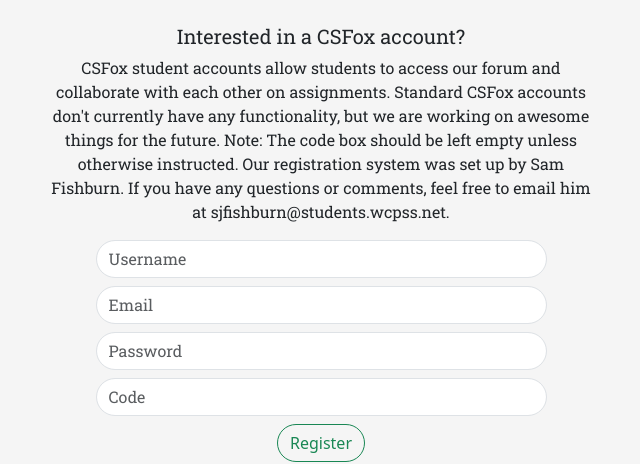
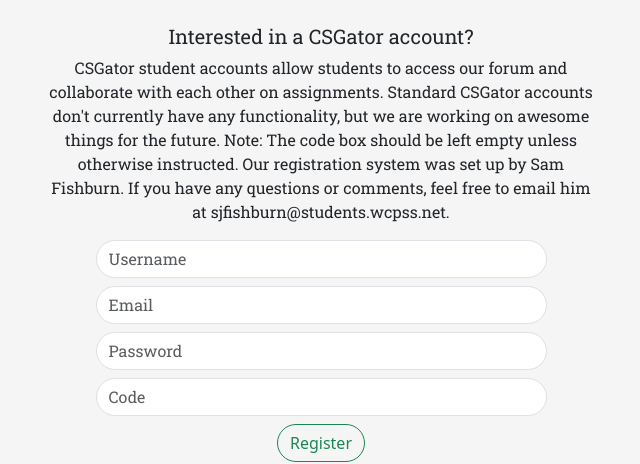
Before and after one commit to 0atme41/glhs-peer-tutoring, a Flask app: page /register in a window 1280 px wide. Shown: the part 96-560 px from the top of the page, without its empty margins (319-959 px from the left). Run offline with Flask 3, Linux system fonts and the light colour scheme.

Commit message:
Changed CSFox to CSGator again

```diff
--- a/templates/c++_tutorial.html
+++ b/templates/c++_tutorial.html
@@ -22,7 +22,7 @@
 
                             <h1 class = 'm-4 mb-0' style = "font-family: 'Roboto Slab', serif; font-size: 3.5vh">C++ Tutorial</h1>
                             <p class = 'm-4 mt-2' style = "font-family: 'Roboto Slab', serif; font-size: 1.9vh">
-                                Welcome to the CSFox C++ tutorial! The founders of CSFox are currently working on a
+                                Welcome to the CSGator C++ tutorial! The founders of CSGator are currently working on a
                                 C++ tutorial, but it isn't complete yet. In the mean time, here are some other
                                 online tutorials. We have attached some links below to other online tutorials, and we hope to get
                                 ours up and running soon! We thank you for your patience, and we hope you will come back once
--- a/templates/css_tutorial.html
+++ b/templates/css_tutorial.html
@@ -21,7 +21,7 @@
 
                             <h1 class='m-4 mb-0' style="font-family: 'Roboto Slab', serif; font-size: 3.5vh">HTML/CSS Tutorial</h1>
                             <p class='m-4 mt-2' style="font-family: 'Roboto Slab', serif; font-size: 1.9vh">
-                                Welcome to the CSFox HTML/CSS tutorial! The founders of CSFox are currently working on
+                                Welcome to the CSGator HTML/CSS tutorial! The founders of CSGator are currently working on
                                 building a full HTML/CSS tutorial, but we have yet to finish it. In the mean time, we will
                                 direct you to some other online tutorials! We have attached some links below to other
                                 online tutorials, and hope to get ours up and running soon. We thank you for your
--- a/templates/java_tutorial.html
+++ b/templates/java_tutorial.html
@@ -22,7 +22,7 @@
 
                             <h1 class = 'm-4 mb-0' style = "font-family: 'Roboto Slab', serif; font-size: 3.5vh">Java Tutorial</h1>
                             <p class = 'm-4 mt-2' style = "font-family: 'Roboto Slab', serif; font-size: 1.9vh">
-                                Welcome to the CSFox Java tutorial! The founders of CSFox are currently working
+                                Welcome to the CSGator Java tutorial! The founders of CSGator are currently working
                                 on building a full Java tutorial, but it isn't complete yet. In the mean time,
                                 we will point you to some other online tutorials! We have attached some links
                                 below to other online tutorials, and hope to get ours up and running soon.
--- a/templates/login.html
+++ b/templates/login.html
@@ -3,7 +3,7 @@
     <div class="container text-center">
         <div class="row justify-content-center" style="font-family: 'Roboto slab', serif;">
             <div class="col-6 mt-4">
-                <h4>Have a CSFox account?</h4>
+                <h4>Have a CSGator account?</h4>
                 <p>We're currently working on functionality for our accounts, but you can still log in with them. Our login system was set up by Sam Fishburn.
                 If you have any questions or comments, feel free to email him at sjfishburn@students.wcpss.net.</p>
             </div>
--- a/templates/python_tutorial_main.html
+++ b/templates/python_tutorial_main.html
@@ -19,7 +19,7 @@
 
                             <h1 class='m-4 mb-0' style="font-family: 'Roboto Slab', serif; font-size: 3.5vh">Python Tutorial</h1>
                             <p class='m-4 mt-2' style="font-family: 'Roboto Slab', serif; font-size: 1.9vh">
-                                Welcome to the CSFox Python tutorial! The creators of CSFox have been working hard to build a full Python Tutorial,
+                                Welcome to the CSGator Python tutorial! The creators of CSGator have been working hard to build a full Python Tutorial,
                                 but it is unfortunately not ready yet. In the mean time, we would love to point you to some other online tutorials!
                                 We have attached some links below to other online tutorials, and we hope to get ours up and running soon! We thank
                                 you for your patience, and we hope you will come back once our tutorials are ready! Our tutorials are being worked
--- a/templates/register.html
+++ b/templates/register.html
@@ -3,8 +3,8 @@
     <div class="container text-center">
         <div class="row justify-content-center" style="font-family: 'Roboto slab', serif;">
             <div class="col-6 mt-4">
-                <h4>Interested in a CSFox account?</h4>
-                <p>CSFox student accounts allow students to access our forum and collaborate with each other on assignments. Standard CSFox accounts don't currently
+                <h4>Interested in a CSGator account?</h4>
+                <p>CSGator student accounts allow students to access our forum and collaborate with each other on assignments. Standard CSGator accounts don't currently
                 have any functionality, but we are working on awesome things for the future. Note: The code box should be left empty unless otherwise instructed. Our
                 registration system was set up by Sam Fishburn. If you have any questions or comments, feel free to email him at sjfishburn@students.wcpss.net.</p>
             </div>
--- a/templates/welcome_page.html
+++ b/templates/welcome_page.html
@@ -139,7 +139,7 @@
                         <img src="/static/images/sam_profile.jpeg" class="card-img-top" style="aspect-ratio: 1/1;">
                         <div class="card-body">
                             <h5 class="card-title">Sam Fishburn</h5>
-                            <p class="card-text">Sam is one of the main admins of the CSGator website. He's been working on the homepage, project pages, login system, forum, settings page, and backend of CSFox.</p>
+                            <p class="card-text">Sam is one of the main admins of the CSGator website. He's been working on the homepage, project pages, login system, forum, settings page, and backend of CSGator.</p>
                         </a>
                         </div>
                     </div>
```
